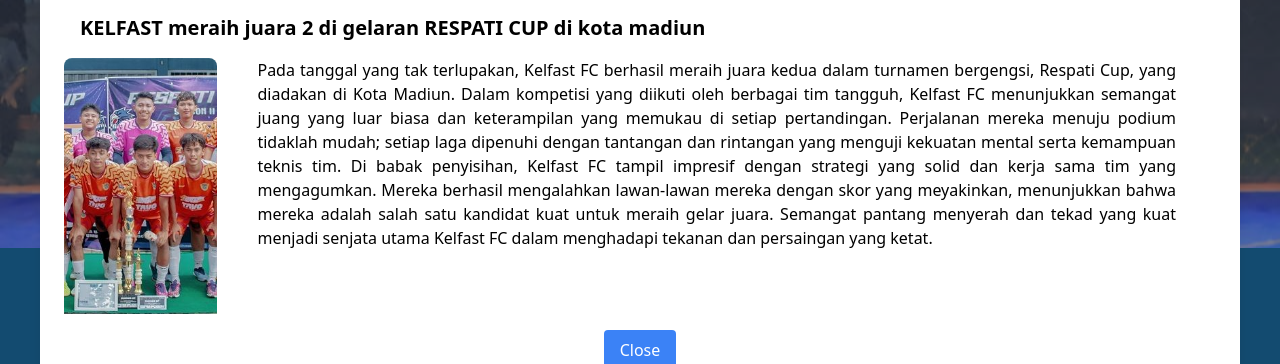
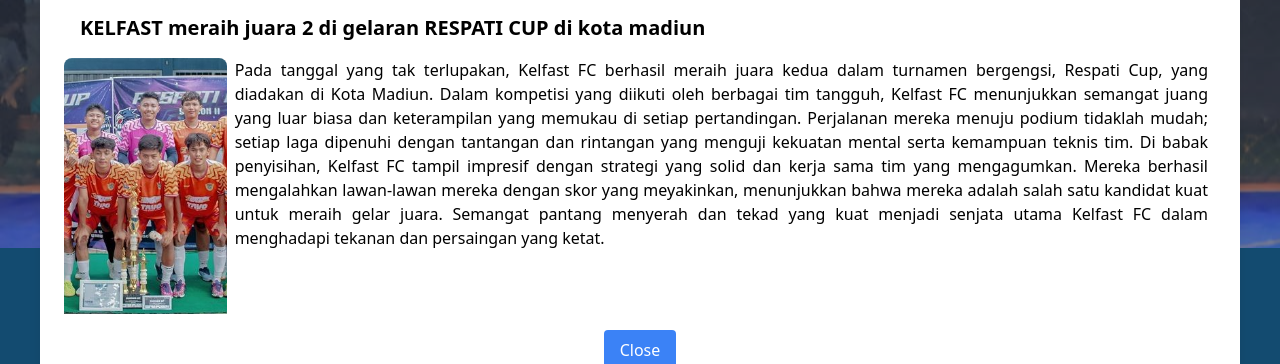
Before and after one commit to mardlian030405/kelfast-fc, a Next.js app: page /Posts in a window 1280 px wide. Both pictures are taken after a click on the element 332 px from the left and 789 px from the top of the page. Shown: the part 208-572 px from the top of the page. Built offline with nearby package versions, Linux system fonts and the light colour scheme.

Commit message:
update kecil

```diff
--- a/src/app/Posts/page.js
+++ b/src/app/Posts/page.js
@@ -42,7 +42,7 @@ const PopUp = ({ title, content, imageUrl, onClose }) => (
             className="rounded-t-lg relative inset-0"
           />
         </div>
-        <p className="mb-4 mx-10 max-sm:text-sm text-justify">{content}</p>
+        <p className="mb-4 mx-2 max-sm:text-sm text-justify">{content}</p>
       </div>
 
       <button
```
